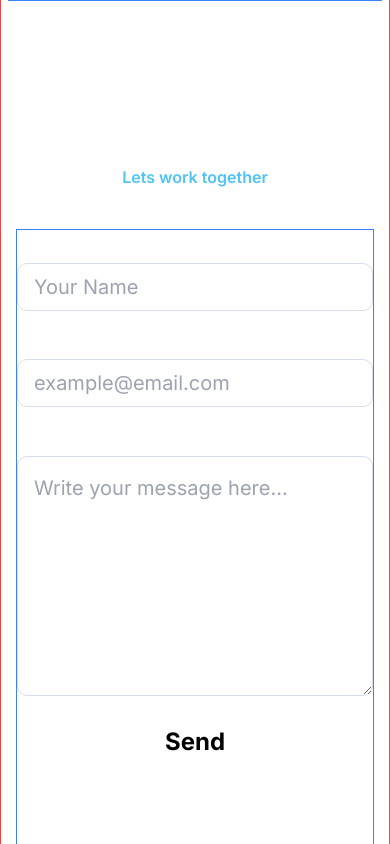
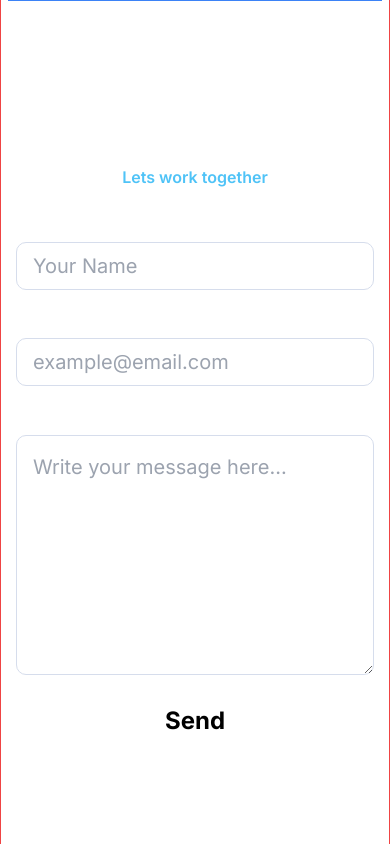
Before and after one commit to EyosiSol/myportfolio, a Next.js app: page / in a window 390 px wide. Shown: the part 3880-4724 px from the top of the page. Built offline with nearby package versions, Linux system fonts and the light colour scheme.

Commit message:
fix: height reduction

```diff
--- a/src/app/components/getIntouch.tsx
+++ b/src/app/components/getIntouch.tsx
@@ -72,7 +72,7 @@ export default function GetIntouch() {
 
   return (
     <div
-      className={`w-dvw px-4 md:w-[700px] h-fit md:h-[861px] flex-col justify-start items-center gap-10 inline-flex ${inter.className} mt-20`}
+      className={`w-dvw px-4 md:w-[700px] h-fit md:h-[861px] flex-col justify-start items-center gap-5 md:gap-10 inline-flex ${inter.className} mt-20`}
     >
       <div className="flex flex-col gap-2">
         <div className="self-stretch text-center text-white text-3xl md:text-5xl font-extrabold">
@@ -83,7 +83,7 @@ export default function GetIntouch() {
         </div>
       </div>
       <form
-        className="w-full h-[710px] border border-blue-500 flex-col justify-start items-start gap-4 flex"
+        className="w-full h-fit md:h-[710px] flex-col justify-start items-start gap-4 flex"
         onSubmit={handleSubmit}
       >
         <div className="flex flex-col gap-4 w-full md:grid md:grid-cols-5 md:w-full">
```
